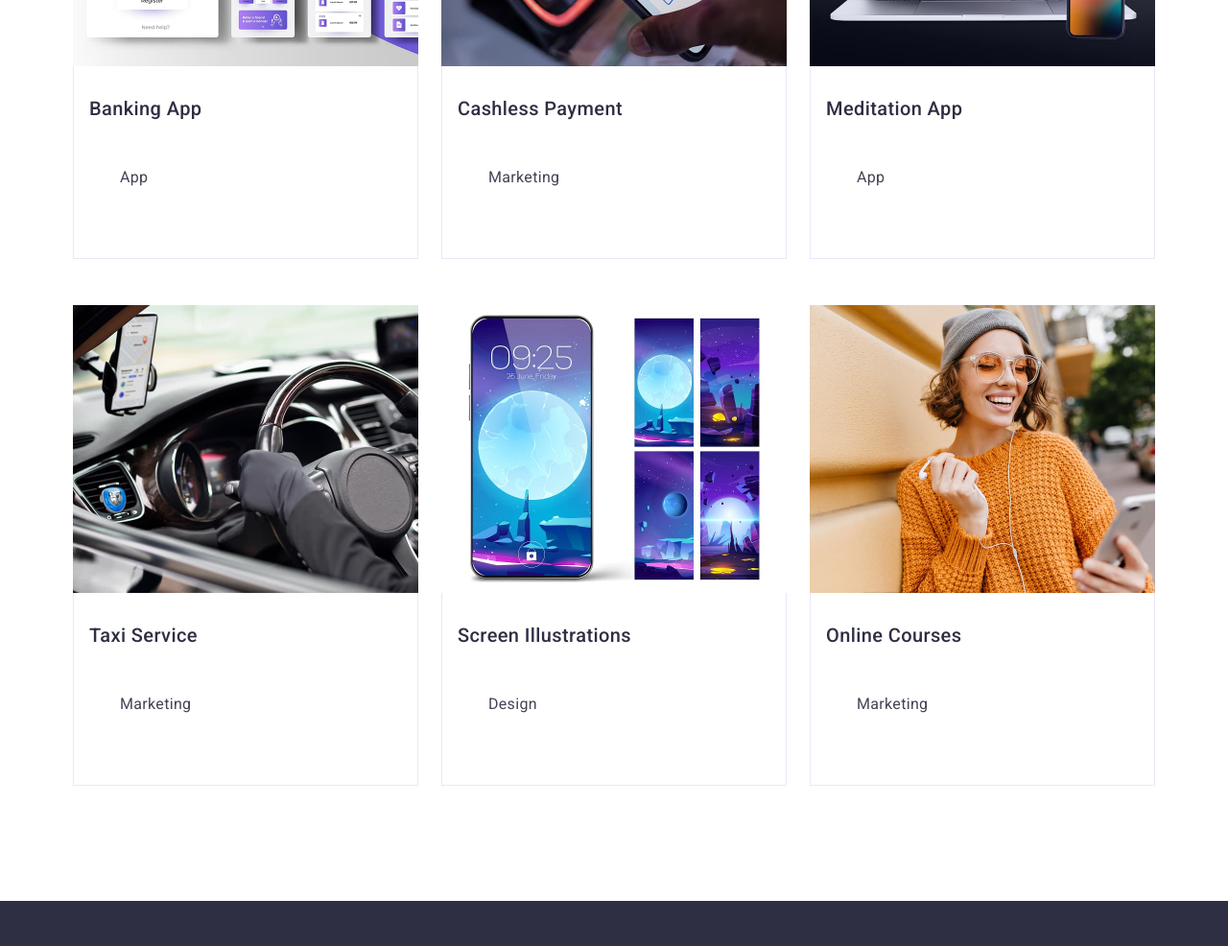
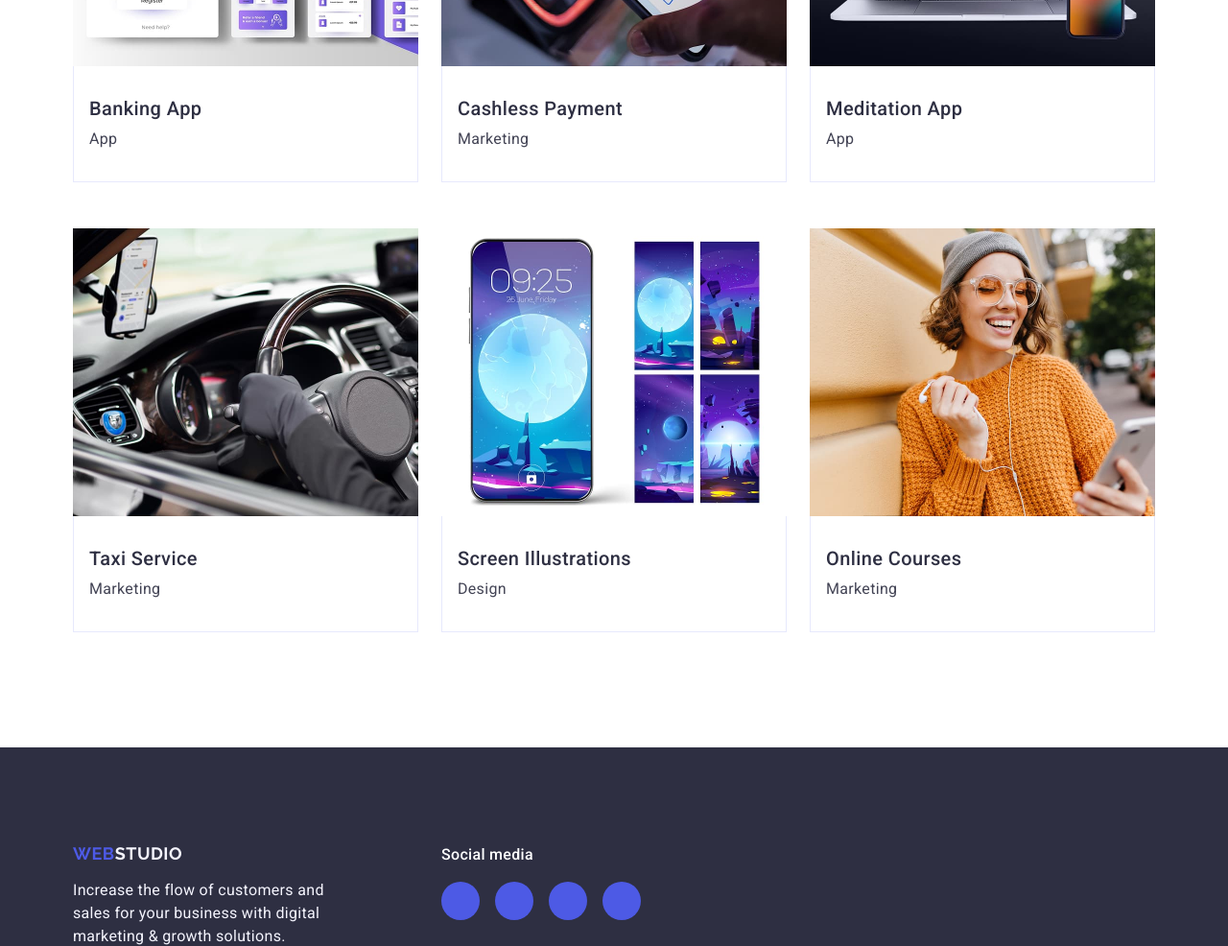
Before and after one commit to oksana-chornobai/goit-markup-hw-04, a plain HTML site: page index.html in a window 1280 px wide. Shown: the part 2380-3366 px from the top of the page at 96% size. Drawn offline with Linux system fonts and the light colour scheme.

Commit message:
оновлення стилю

```diff
--- a/css/styles.css
+++ b/css/styles.css
@@ -177,6 +177,7 @@ background-position: center;
 background-size: cover;
 max-width: 1440px;
 padding: 188px 0;
+margin: 0 auto;
 }
 
 .main-page-container {
@@ -445,7 +446,7 @@ transition: box-shadow 250ms cubic-bezier(0.4, 0, 0.2, 1);
     height: 300px;
 }
 
-.portfolio-list-item p {
+.portfolio-list-item .overlay {
     padding: 40px 32px;
 }
 
```
